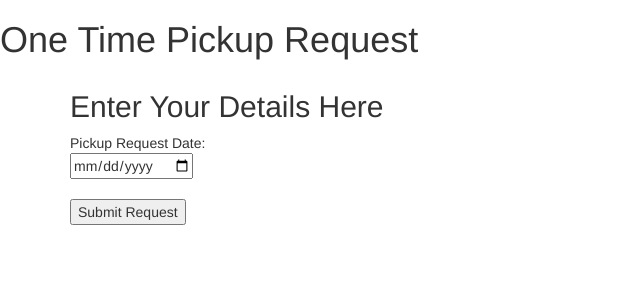
After one commit to Mr-Nelson/TrashCollector, a Django app: page /customers/onetime_pickup/ in a window 1280 px wide. The commit adds this page. Shown: the top 300 px of the page, without its empty margins (0-640 px from the left). Run offline with Django 3.2, Linux system fonts and the light colour scheme; tables that the repository leaves empty hold one stand-in row (values such as "Sample post"); some libraries are stand-ins or nearby versions.

Commit message:
onetime pickup method is functional

```diff
--- a/trash_collector/customers/templates/customers/edit_weekly_pickup.html
+++ b/trash_collector/customers/templates/customers/edit_weekly_pickup.html
@@ -9,11 +9,11 @@
     <div class="row">
         <div class="col-md-4"></div>
         <div class="col-md-4">
-            <h1>Current Pickup Day - {{user_id.weekly_pickup_day}} </h1>
+            <h1>Your Current Pickup Day is {{edit_weekly_pickup_day.weekly_pickup_day}} </h1>
             <form action="{% url 'customers:edit_weekly_pickup_day' %}" method="post">
                 {% csrf_token %}
             <div class="form-group">
-                <label for="sel1">Garbage pickup day(select one):</label><br>
+                <label for="sel1">Select a new weekday below:</label><br>
                 <select class="custom-select custom-select-sm" type="text" name="weekly_pickup_day"
                         id="weekly_pickup_day">
                     <option selected>Pick a Weekday</option>
@@ -25,7 +25,7 @@
                 </select>
             </div>
             <br>
-            <input type="submit" value="Submit your details">
+            <input type="submit" value="Submit">
             </form>
             <div class="col-md-4"></div>
         </div>
--- /dev/null
+++ b/trash_collector/customers/templates/customers/onetime_pickup.html
@@ -0,0 +1,23 @@
+{% extends 'base.html' %}
+
+{% block title %} One Time Pickup Request {% endblock %}
+
+{% block header %} One Time Pickup Request {% endblock %}
+
+{% block content %}
+
+<div class="container">
+    <div class="row">
+        <div class="col-md-12">
+            <h2>Enter Your Details Here</h2>
+            <form action="{% url 'customers:onetime_pickup' %}" method="post">
+                {% csrf_token %}
+                Pickup Request Date:<br><input type="date" name="onetime_pickup" id="onetime_pickup"><br>
+                <br>
+                <input type="submit" value="Submit Request">
+            </form>
+        </div>
+    </div>
+</div>
+
+{% endblock %}
--- a/trash_collector/customers/urls.py
+++ b/trash_collector/customers/urls.py
@@ -10,5 +10,5 @@ urlpatterns = [
     path('', views.index, name="index"),
     path('register/', views.registration, name="registration"),
     path('edit_weekly_pickup_day/', views.create_edit_pickup, name="edit_weekly_pickup_day"),
-    path('onetime_pickup/<int:user_id>', views.onetime_pickup, name="onetime_pickup")
+    path('onetime_pickup/', views.onetime_pickup, name="onetime_pickup")
 ]
--- a/trash_collector/customers/views.py
+++ b/trash_collector/customers/views.py
@@ -80,13 +80,19 @@ def create_edit_pickup(request):
 
 
 def onetime_pickup(request):
+    user = request.user
+    print(user.id)
+    new_onetime_pickup = Customer.objects.get()
+    context = {
+            'new_onetime_pickup': new_onetime_pickup
+    }
     if request.method == 'POST':
-        onetime_pickup = request.POST.get('onetime_pickup')
-        new_onetime_pickup = Customer(onetime_pickup=onetime_pickup)
+        new_onetime_pickup.onetime_pickup = request.POST.get('onetime_pickup')
+        # new_onetime_pickup = Customer(onetime_pickup=onetime_pickup)
         new_onetime_pickup.save()
         return HttpResponseRedirect(reverse('customers:index'))
     else:
-        return render(request, "customers/onetime_pickup.html")
+        return render(request, "customers/onetime_pickup.html", context)
         pass
     #       create format for onetime_pickup object
 def pickup_suspension(request):
--- a/trash_collector/templates/base.html
+++ b/trash_collector/templates/base.html
@@ -20,7 +20,7 @@
       <li class="active"><a href="#">Home</a></li>
       <li><a href="{% url 'customers:registration' %}">Account Details</a></li>
       <li><a href="{% url 'customers:edit_weekly_pickup_day' %}">Change Pickup Day</a></li>
-      <li><a href="#">Request One Time Pickup</a></li>
+      <li><a href="{% url 'customers:onetime_pickup' %}">Request One Time Pickup</a></li>
       <li><a href="#">Suspend Service</a></li>
     </ul>
   </div>
```
